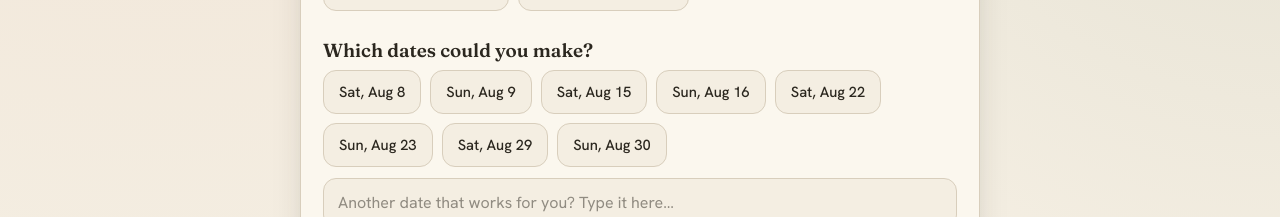
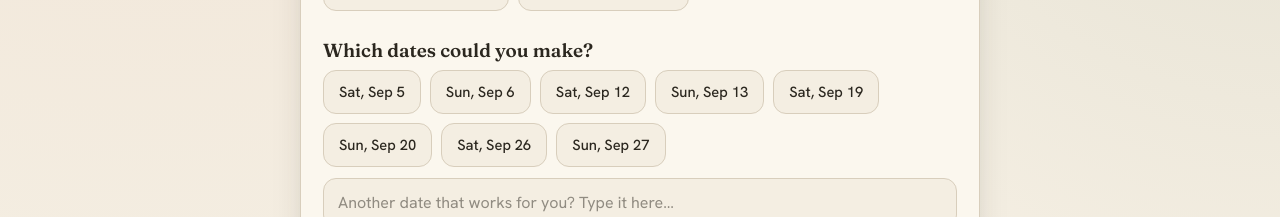
Before and after one commit to NiteAdmin/gather-chicago, a Next.js app: page /chicago in a window 1280 px wide. Shown: the part 474-691 px from the top of the page. Built offline with nearby package versions, Linux system fonts and the light colour scheme; no server answers.

Commit message:
feat(survey): update event availability options to September 2026 weekend dates

```diff
--- a/app/[city]/SurveyForm.tsx
+++ b/app/[city]/SurveyForm.tsx
@@ -27,14 +27,14 @@ const GUESTS = ["Just me", "2", "3", "4+"];
 const DRINKS = ["Mimosa", "Mocktail", "Both please"];
 
 const DATES = [
-  "Sat, Aug 8",
-  "Sun, Aug 9",
-  "Sat, Aug 15",
-  "Sun, Aug 16",
-  "Sat, Aug 22",
-  "Sun, Aug 23",
-  "Sat, Aug 29",
-  "Sun, Aug 30",
+  "Sat, Sep 5",
+  "Sun, Sep 6",
+  "Sat, Sep 12",
+  "Sun, Sep 13",
+  "Sat, Sep 19",
+  "Sun, Sep 20",
+  "Sat, Sep 26",
+  "Sun, Sep 27",
 ];
 
 function formatCityName(slug: string): string {
--- a/app/admin/AdminDashboard.tsx
+++ b/app/admin/AdminDashboard.tsx
@@ -23,14 +23,14 @@ const DAYPREF = ["Weekend", "Weekday", "Either works"];
 const DRINKS = ["Mimosa", "Mocktail", "Both please"];
 
 const DATES = [
-  "Sat, Aug 8",
-  "Sun, Aug 9",
-  "Sat, Aug 15",
-  "Sun, Aug 16",
-  "Sat, Aug 22",
-  "Sun, Aug 23",
-  "Sat, Aug 29",
-  "Sun, Aug 30",
+  "Sat, Sep 5",
+  "Sun, Sep 6",
+  "Sat, Sep 12",
+  "Sun, Sep 13",
+  "Sat, Sep 19",
+  "Sun, Sep 20",
+  "Sat, Sep 26",
+  "Sun, Sep 27",
 ];
 
 function formatCityName(slug: string): string {
@@ -971,7 +971,7 @@ export default function AdminDashboard() {
                   type="text"
                   value={winningDate}
                   onChange={(e) => setWinningDate(e.target.value)}
-                  placeholder="e.g. Sat, Aug 15"
+                  placeholder="e.g. Sat, Sep 12"
                   required
                 />
               </div>
```
